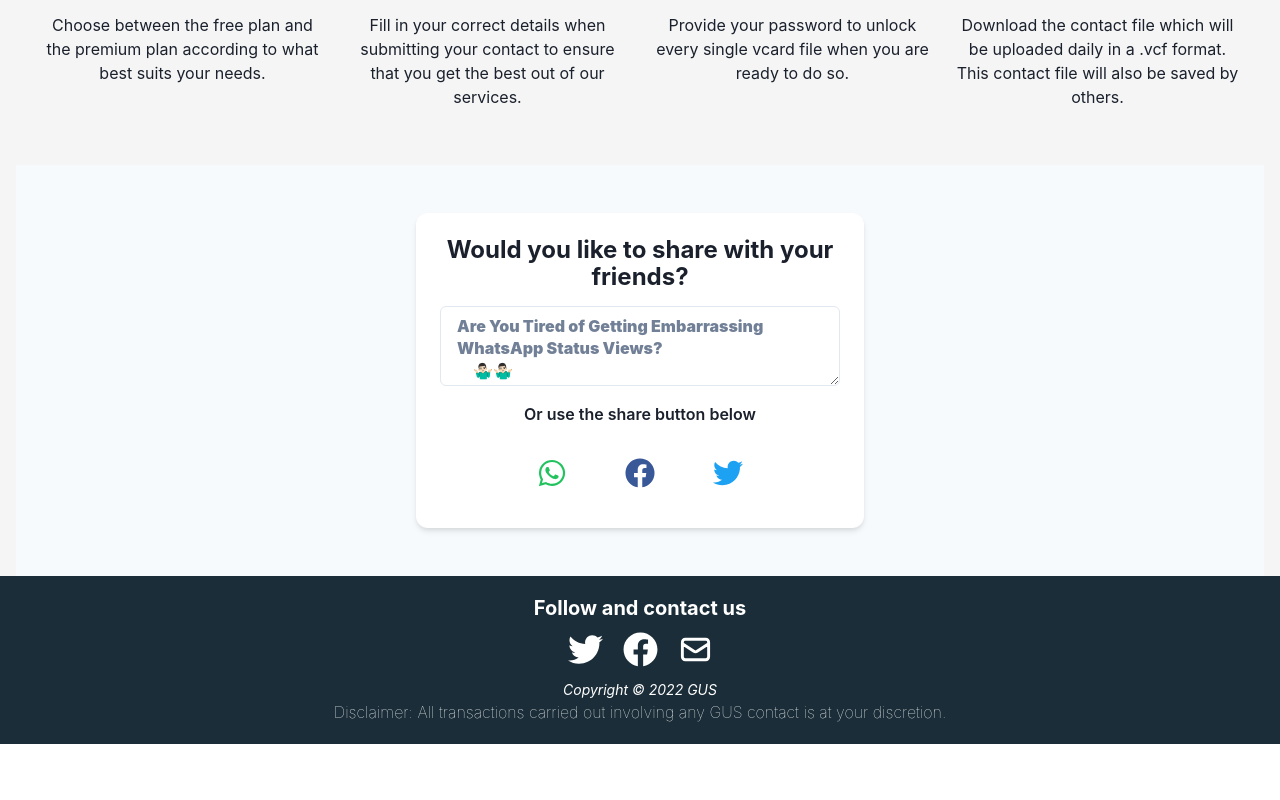
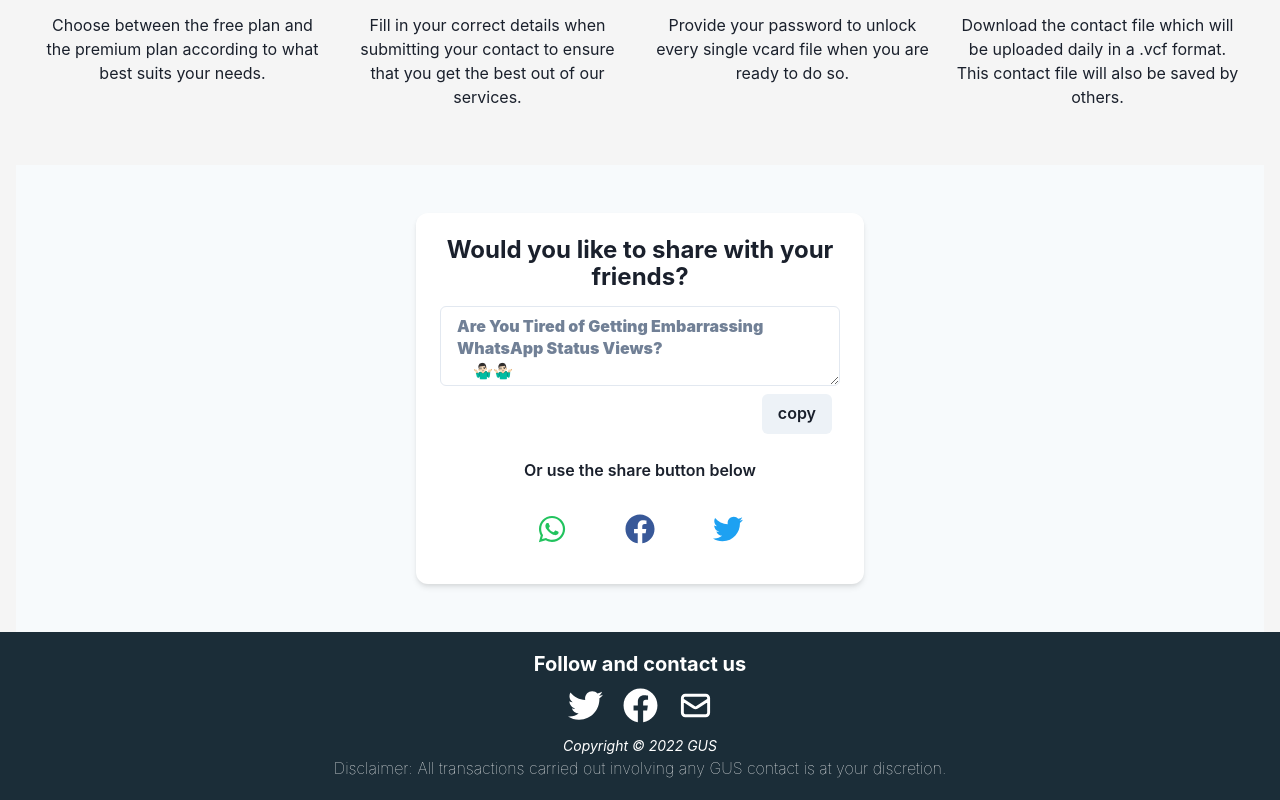
Before and after one commit to tobybrave/GUS, a React (Create React App) app: page / in a window 1280 px wide. Shown: the part 2325-3125 px from the top of the page. Before the commit the page ends 3069 px from the top, so only its background shows below. Built offline with nearby package versions, Linux system fonts and the light colour scheme.

Commit message:
add copy button

```diff
--- a/src/components/Parts/Share.jsx
+++ b/src/components/Parts/Share.jsx
@@ -10,10 +10,14 @@ import {
   Stack,
   HStack,
   useColorModeValue,
+  useClipboard,
 } from '@chakra-ui/react';
 import { FaFacebook, FaTwitter, FaWhatsapp } from 'react-icons/fa';
 
 export default function Share() {
+  const placeholder = 'Are You Tired of Getting Embarrassing WhatsApp Status Views?\n     🤷🏻‍♂️🤷🏻‍♂️\nVisit https://growursocials.com';
+  const { hasCopied, onCopy } = useClipboard(placeholder);
+
   return (
     <Flex
       // minH="50vh"
@@ -38,10 +42,9 @@ export default function Share() {
           <Textarea
             isReadOnly
             _placeholder={{ color: 'gray.500' }}
-            placeholder={
-                  'Are You Tired of Getting Embarrassing WhatsApp Status Views?\n     🤷🏻‍♂️🤷🏻‍♂️\nVisit https://growursocials.com'
-                }
+            placeholder={placeholder}
           />
+          <Flex direction="row-reverse"><Button m={2} onClick={onCopy}>{hasCopied ? 'copied!' : 'copy'}</Button></Flex>
         </FormControl>
         <Text
           fontWeight="semibold"
```
